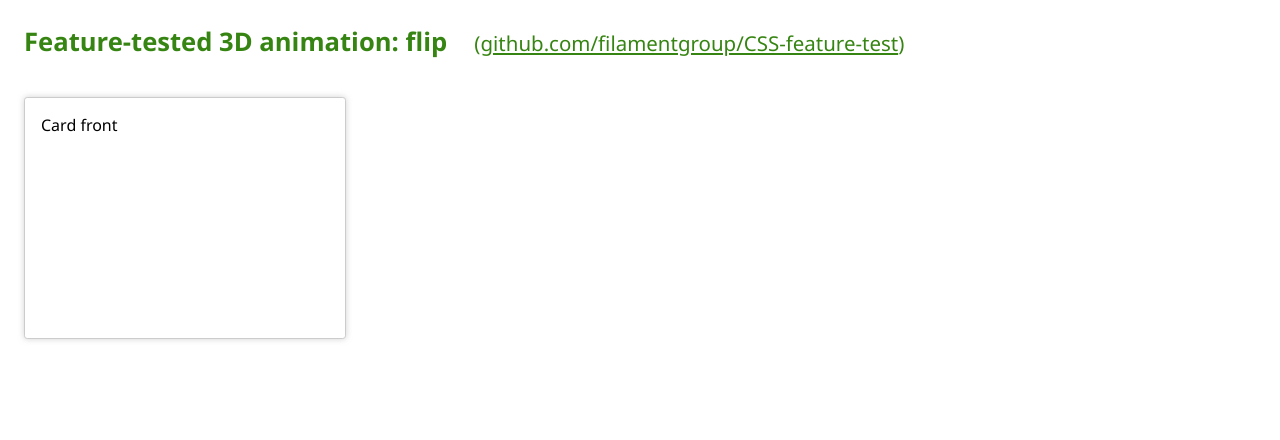
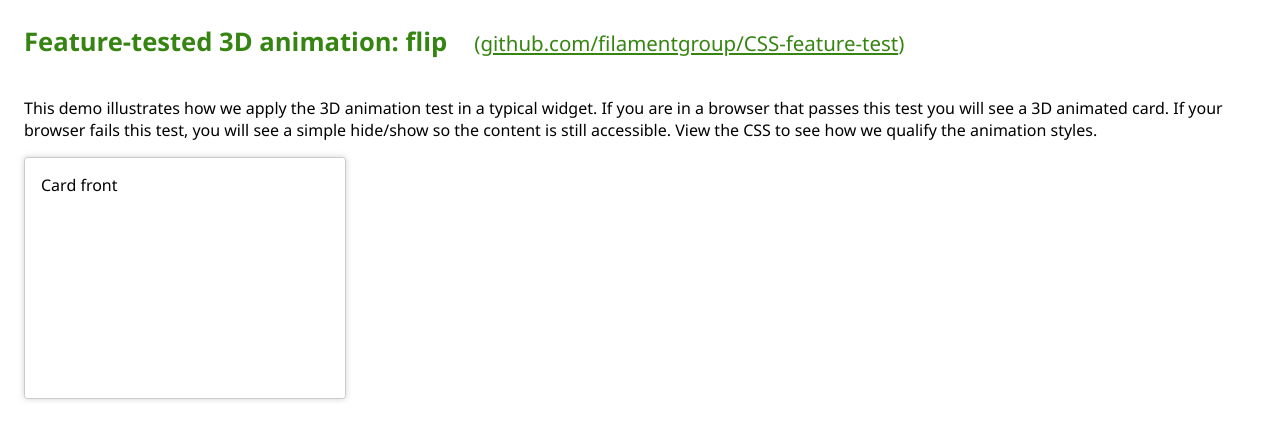
Before and after one commit to filamentgroup/3D-feature-test, a website: page example/index.html in a window 1280 px wide. Drawn offline with Linux system fonts and the light colour scheme.

Commit message:
Update index.html

```diff
--- a/example/index.html
+++ b/example/index.html
@@ -15,6 +15,7 @@
 <body>
 
 <h1>Feature-tested 3D animation: flip <span>(<a href="http://github.com/filamentgroup/CSS-feature-test">github.com/filamentgroup/CSS-feature-test</a>)</span></h1>
+<p>This demo illustrates how we apply the 3D animation test in a typical widget. If you are in a browser that passes this test you will see a 3D animated card. If your browser fails this test, you will see a simple hide/show so the content is still accessible. View the CSS to see how we qualify the animation styles.</p>
 
 <div class="card flip" tabindex="0">
 	<div class="flip-card">
```
